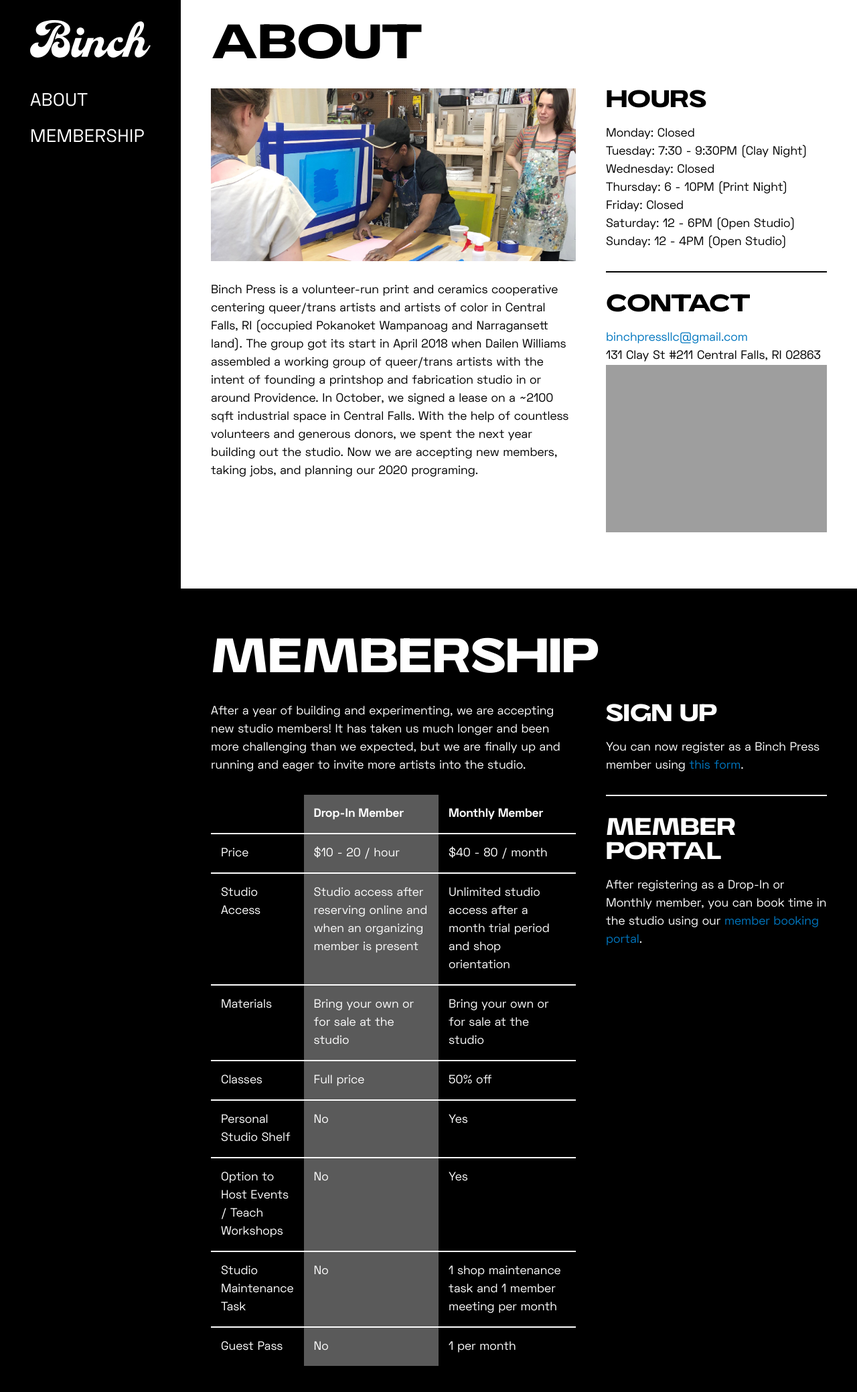
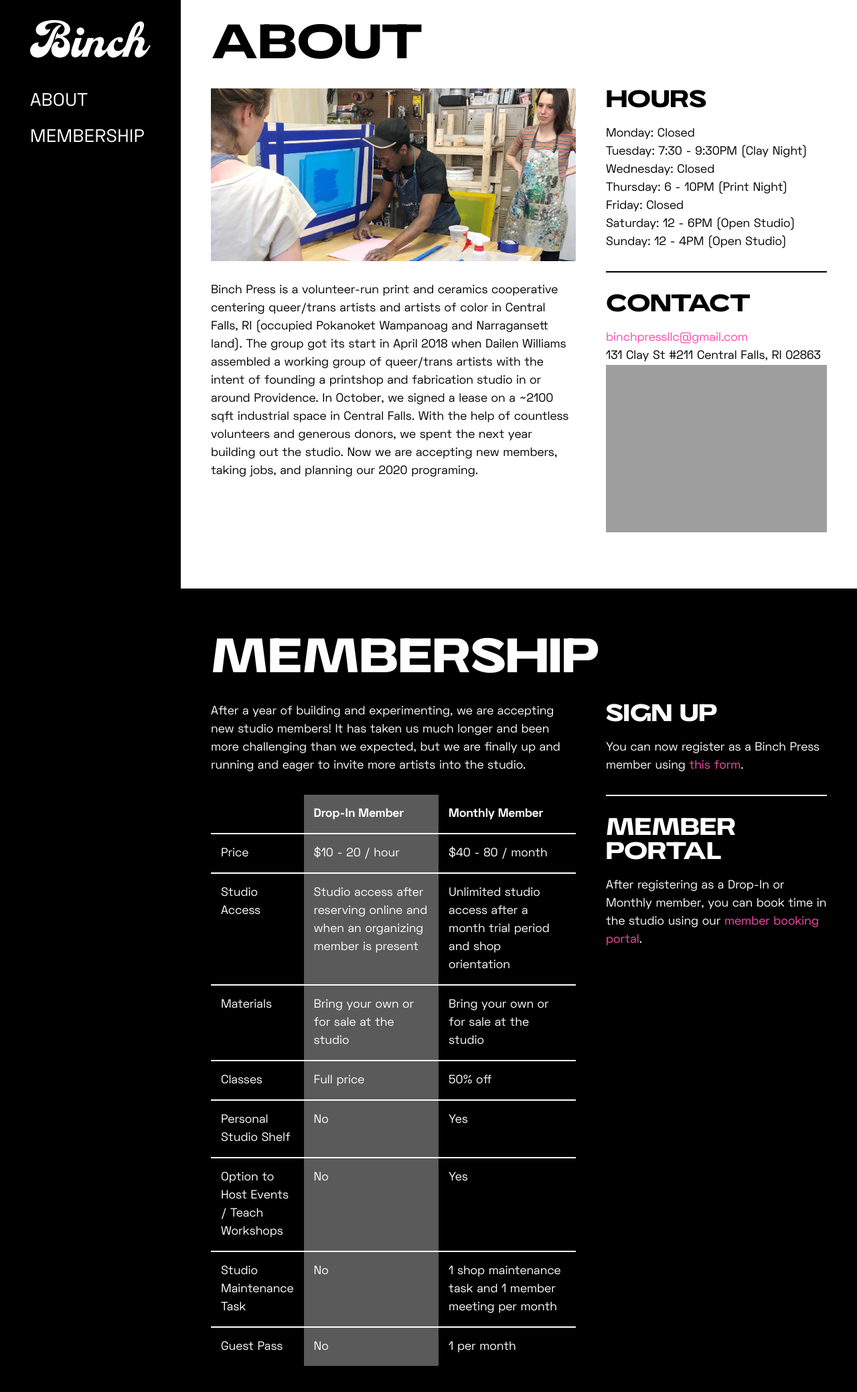
Before and after one commit to tychohoran/binchpress, a Jekyll site: the page built from index.html, in a window 1280 px wide. Shown: the top 2079 px of the page at 67% size. Built offline with Jekyll 4.4.1, drawn with Linux system fonts in a browser that asks for light colours; nearby versions of some CDN libraries; grey boxes are pictures that could not be loaded.

Commit message:
Update _base.scss

```diff
--- a/_sass/_base.scss
+++ b/_sass/_base.scss
@@ -171,11 +171,11 @@ iframe {
  * Links
  */
 a {
-    color: $accent-color-1;
+    color: $accent-color-2;
     text-decoration: none;
 
     &:hover {
-        color: $accent-color-2;
+        color: $accent-color-1;
         text-decoration: underline;
     }
 }
```
